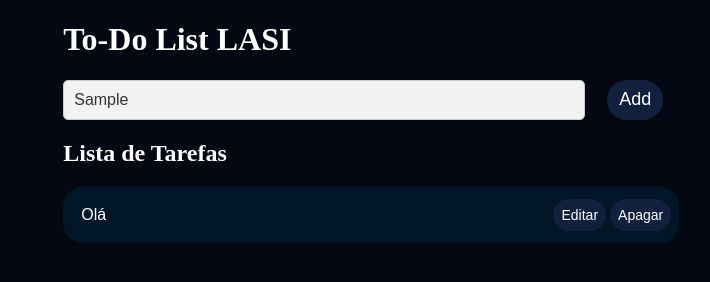
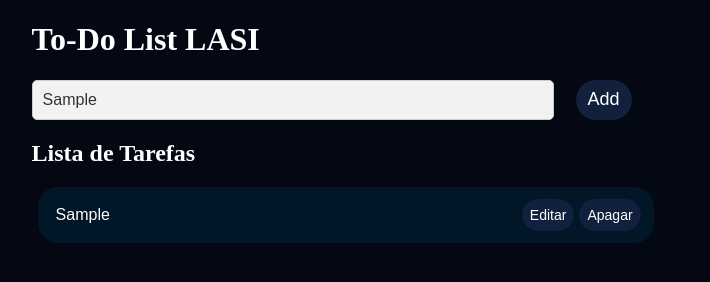
Before and after one commit to claudiney63/to-do-js, a plain HTML site: page index.html in a window 1280 px wide. Both pictures are taken after typing "Sample" into the empty fields and a click on the button "Add". Shown: the whole page, without its empty margins (324-1034 px from the left). Drawn offline with Linux system fonts and the light colour scheme.

Commit message:
adição botão de adicionar tarefa

```diff
--- a/estilo.css
+++ b/estilo.css
@@ -4,7 +4,8 @@ body {
 }
 
 header, section {
-    width: 40%; /* Define a largura da div que você deseja centralizar */
+    position: relative;
+    width: 45%; /* Define a largura da div que você deseja centralizar */
     margin: 0 auto; /* Define as margens laterais esquerda e direita como "auto" */
 }
 
@@ -33,6 +34,7 @@ header, section {
     height: 40px;
     border-radius: 20px;
     padding: 8px;
+    margin: 6px;
 }
 
 .tarefaName {
@@ -71,4 +73,5 @@ header, section {
     font-size: 14px;
     border-radius: 20px;
     margin-top: 4px;
+    margin-right: 5px;
 }
--- a/index.html
+++ b/index.html
@@ -19,15 +19,8 @@
         </div>
     </header>
 
-    <section ip="tarefas">
+    <section id="tarefas">
         <h2>Lista de Tarefas</h2>
-        <div class="tarefa">
-            <input type="text" readonly class="tarefaName" value="Olá">
-            <div class="actions">
-                <button class="btn_editar">Editar</button>
-                <button class="btn_remover">Apagar</button>
-            </div>
-        </div>
     </section>
 
     <script src="script.js"></script>
--- a/script.js
+++ b/script.js
@@ -17,14 +17,17 @@ btn_add.addEventListener('click', () => {
     inp = document.createElement('input')
     inp.value = `${tarefa_txt.value}`
     inp.setAttribute('readonly', 'readonly')
+    inp.setAttribute('class', 'tarefaName')
 
     div1 = document.createElement('div')
     div1.setAttribute('class', 'actions')
 
     b1 = document.createElement('button')
+    b1.setAttribute('class', 'btn_editar')
     b1.innerText = 'Editar'
 
     b2 = document.createElement('button')
+    b2.setAttribute('class', 'btn_remover')
     b2.innerText = "Apagar"
 
     div1.appendChild(b1)
@@ -36,8 +39,8 @@ btn_add.addEventListener('click', () => {
     lista_tarefas.push(div)
 
     lista_tarefas.map((i) => {
-        console.log(i)
+        tarefas.appendChild(i)
     })
 
-    console.log()
+    console.log(tarefas)
 })
```
